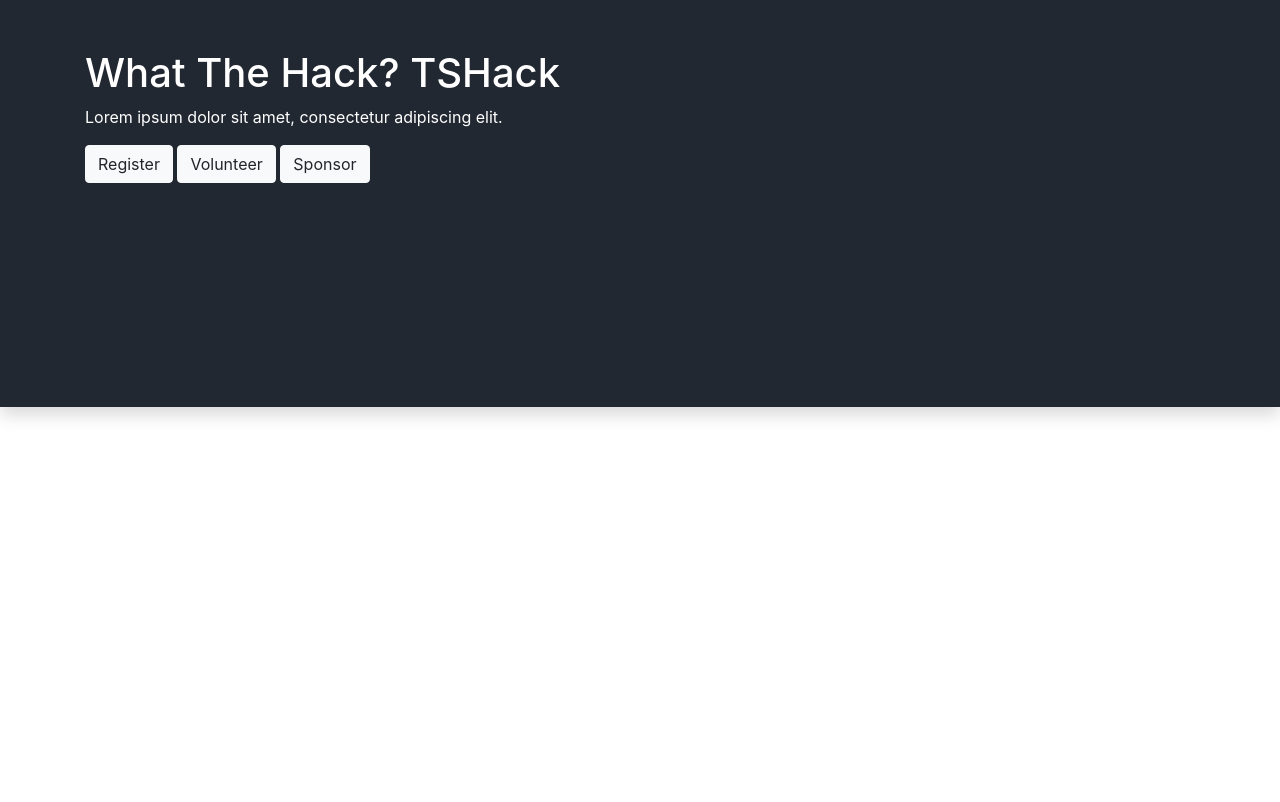
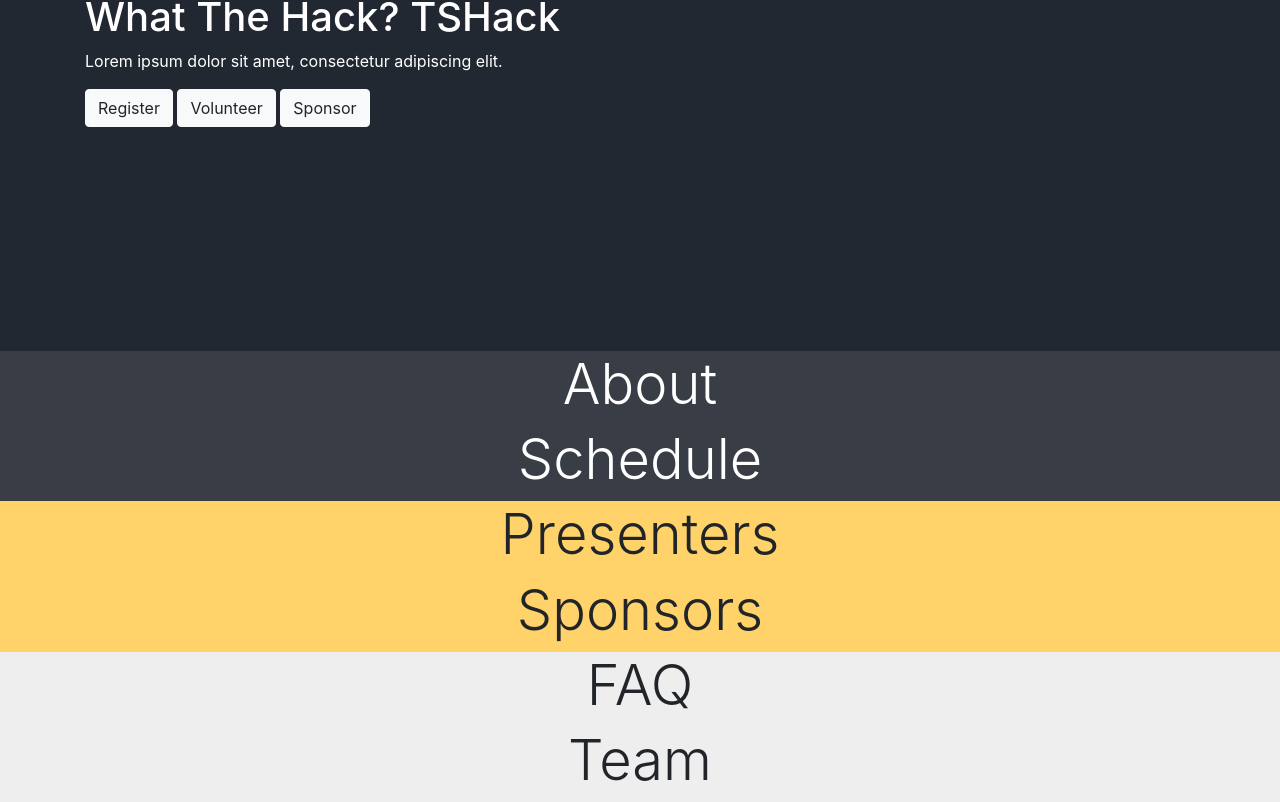
Before and after one commit to nikwalton/react-ts-hackathon-boilerplate, a React (Create React App) app in the folder frontend/: page / in a window 1280 px wide. Shown: the part 231-1033 px from the top of the page. Before the commit the page ends 800 px from the top, so only its background shows below. Built offline with nearby package versions, Linux system fonts and the light colour scheme.

Commit message:
Created components for each section of the website and applied the colour scheme

```diff
--- a/frontend/src/App.tsx
+++ b/frontend/src/App.tsx
@@ -4,8 +4,14 @@ import {BrowserRouter as Router,
   Switch, Route} from 'react-router-dom';
 
 //begin component imports
-import Navigation from './components/Navigation';
-import Hero from './components/Hero';
+import Navigation from './components/Navigation'
+import Hero from './components/Hero'
+import About from './components/About'
+import Schedule from './components/Schedule'
+import Presenters from './components/Presenters'
+import Sponsors from './components/Sponsors'
+import FAQ from './components/FAQ'
+import Team from './components/Team'
 
 function App() {
   return (
@@ -13,9 +19,15 @@ function App() {
       <Router>
         <Navigation />
         <Hero />
+        <About />
+        <Schedule />
+        <Presenters />
+        <Sponsors />
+        <FAQ />
+        <Team />
       </Router>
     </>
   );
 }
 
-export default App;
+export default App
--- /dev/null
+++ b/frontend/src/components/About.tsx
@@ -0,0 +1,26 @@
+import React from 'react'
+import {Container, Row, Col} from 'react-bootstrap'
+
+function About() {
+
+    const ContainerStyle = {
+        background : '#393e46'
+    }
+
+    const TextStyle = {
+        color: 'white',
+        textAlign: 'center' as 'center'
+    }
+
+    return (
+        <Container fluid style={ContainerStyle}>
+            <Row>
+                <Col>
+                <h1 className='display-4' style={TextStyle}>About</h1>
+                </Col>
+            </Row>
+
+        </Container>
+    );
+}
+export default About
--- /dev/null
+++ b/frontend/src/components/FAQ.tsx
@@ -0,0 +1,23 @@
+import React from 'react'
+import {Container, Row, Col} from 'react-bootstrap'
+
+function FAQ() {
+    const ContainerStyle = {
+        background: '#eeeeee'
+    }
+
+    const TextStyle = {
+        textAlign: 'center' as 'center'
+    }
+
+    return(
+        <Container fluid style={ContainerStyle}>
+            <Row>
+                <Col>
+                    <h1 className='display-4' style={TextStyle}>FAQ</h1>
+                </Col>
+            </Row>
+        </Container>
+    );
+}
+export default FAQ
--- a/frontend/src/components/Hero.tsx
+++ b/frontend/src/components/Hero.tsx
@@ -4,21 +4,22 @@ import { textChangeRangeIsUnchanged } from 'typescript';
 
 function Hero() {
     const JumboStyle = {
-        background: "#222831"
+        background: '#222831',
+        marginBottom: '0px'
     }
     const TextStyle = {
-        color: "white"
+        color: 'white'
     }
 
     return (
         <div>
             <Jumbotron fluid style={JumboStyle} className='shadow'>
-                <Container style={{paddingTop: "10em", paddingBottom: "10em"}}>
+                <Container style={{paddingTop: '10em', paddingBottom: '10em'}}>
                     <h1 style={TextStyle}>What The Hack? TSHack</h1>
                     <p style={TextStyle}>Lorem ipsum dolor sit amet, consectetur adipiscing elit.</p>
-                    <Button variant="light">Register</Button>{' '}
-                    <Button variant="light">Volunteer</Button>{' '}
-                    <Button variant="light">Sponsor</Button>{' '}
+                    <Button variant='light'>Register</Button>{' '}
+                    <Button variant='light'>Volunteer</Button>{' '}
+                    <Button variant='light'>Sponsor</Button>{' '}
                 </Container>
             </Jumbotron>
 
--- a/frontend/src/components/Navigation.tsx
+++ b/frontend/src/components/Navigation.tsx
@@ -1,5 +1,5 @@
-import React from 'react';
-import { Navbar, Nav, Container } from 'react-bootstrap';
+import React from 'react'
+import { Navbar, Nav} from 'react-bootstrap'
 
 
 function Navigation() {
@@ -12,7 +12,7 @@ function Navigation() {
   }
   return (
     <>
-      <Navbar expand='lg' style={NavStyle}>
+      <Navbar className='fixed-top' expand='lg' style={NavStyle}>
         <Navbar.Brand href='#home' style={TextStyle}>TSHack</Navbar.Brand>
         <Navbar.Toggle aria-controls="basic-navbar-nav" />
         <Navbar.Collapse id="basic-navbar-nav">
--- /dev/null
+++ b/frontend/src/components/Presenters.tsx
@@ -0,0 +1,23 @@
+import React from 'react'
+import {Container, Col, Row} from 'react-bootstrap'
+
+function Presenters() {
+    const ContainerStyle = {
+        background: '#ffd369'
+    }
+
+    const TextStyle = {
+        textAlign: 'center'as 'center'
+    }
+
+    return(
+        <Container fluid style={ContainerStyle}>
+            <Row>
+                <Col>
+                    <h1 className='display-4' style={TextStyle}>Presenters</h1>
+                </Col>
+            </Row>
+        </Container>
+    );
+}
+export default Presenters
--- /dev/null
+++ b/frontend/src/components/Schedule.tsx
@@ -0,0 +1,24 @@
+import React from 'react'
+import {Container, Col, Row} from 'react-bootstrap'
+
+function Schedule() {
+    const ContainerStyle = {
+        background: '#393e46'
+    }
+
+    const TextStyle = {
+        color: 'white',
+        textAlign: 'center' as 'center'
+    }
+
+    return (
+        <Container fluid style={ContainerStyle}>
+            <Row>
+                <Col>
+                <h1 className='display-4' style={TextStyle}>Schedule</h1>
+                </Col>
+            </Row>
+        </Container>
+    );
+}
+export default Schedule
--- /dev/null
+++ b/frontend/src/components/Sponsors.tsx
@@ -0,0 +1,23 @@
+import React from 'react'
+import {Container, Col, Row} from 'react-bootstrap'
+
+function Sponsors() {
+    const ContainerStyle = {
+        background: '#ffd369'
+    }
+
+    const TextStyle = {
+        textAlign: 'center' as 'center'
+    }
+
+    return(
+        <Container fluid style={ContainerStyle}>
+            <Row>
+                <Col>
+                <h1 className="display-4" style={TextStyle}>Sponsors</h1>
+                </Col>
+            </Row>
+        </Container>
+    );
+}
+export default Sponsors
--- /dev/null
+++ b/frontend/src/components/Team.tsx
@@ -0,0 +1,23 @@
+import React from 'react'
+import {Container, Col, Row} from 'react-bootstrap'
+
+function Team() {
+    const ContainerStyle = {
+        background: '#eeeeee'
+    }
+
+    const TextStyle = {
+        textAlign: 'center' as 'center'
+    }
+
+    return (
+        <Container fluid style={ContainerStyle}>
+            <Row>
+                <Col>
+                    <h1 className='display-4' style={TextStyle}>Team</h1>
+                </Col>
+            </Row>
+        </Container>
+    );
+}
+export default Team
```
Also changed, not shown: frontend/src/index.tsx (+6 -6 lines), 1 other file (tests, documents, lock files or other folders).
